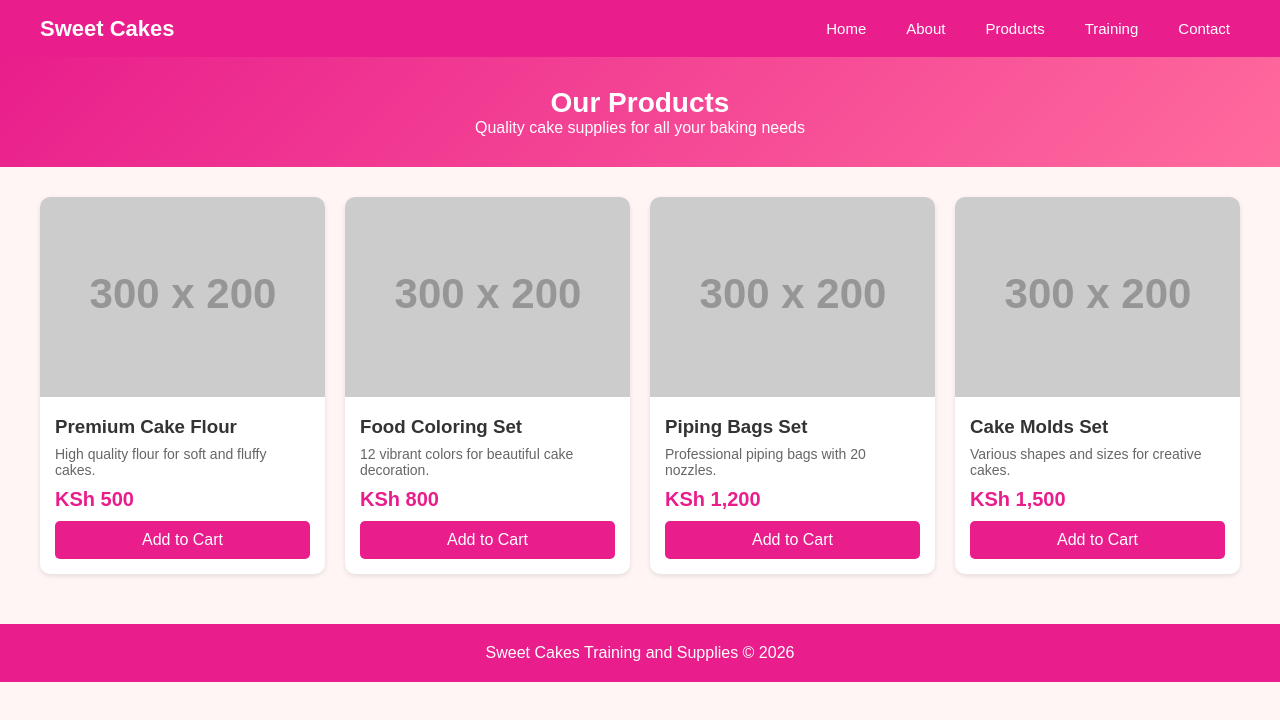
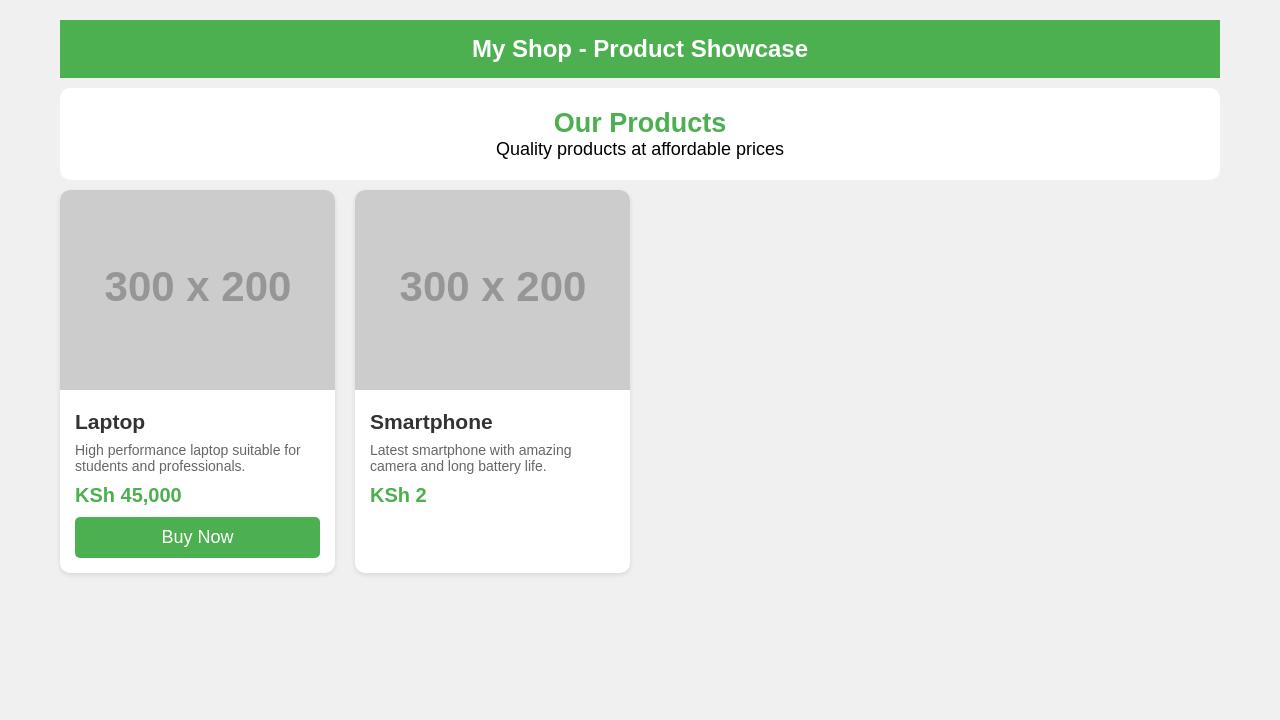
Before and after one commit to awale6732/BIT3208-WEEK8-Responsive, a plain HTML site: page products.html in a window 1280 px wide. Drawn offline with Linux system fonts and the light colour scheme; placeholder pictures from the web are drawn by us.

Commit message:
Add files via upload

```diff
--- a/products.html
+++ b/products.html
@@ -2,94 +2,150 @@
 <html lang="en">
 <head>
     <meta name="viewport" content="width=device-width, initial-scale=1.0">
-    <title>Sweet Cakes - Products</title>
+    <title>Product Showcase</title>
     <style>
+        /* Mobile First - Base Styles */
         * { margin: 0; padding: 0; box-sizing: border-box; }
-        body { font-family: Arial, sans-serif; background: #fff5f5; font-size: 16px; }
-        nav { background: #e91e8c; padding: 15px; }
-        .nav-brand { color: white; font-size: 22px; font-weight: bold; text-align: center; display: block; }
-        .nav-links { display: flex; flex-direction: column; align-items: center; margin-top: 10px; gap: 8px; }
-        .nav-links a { color: white; text-decoration: none; font-size: 15px; padding: 5px 10px; }
-        .nav-links a:hover { background: #c2185b; border-radius: 5px; }
-        .page-header { background: linear-gradient(135deg, #e91e8c, #ff6b9d); color: white; text-align: center; padding: 30px 20px; }
-        .page-header h1 { font-size: 28px; }
-        .products { padding: 20px 15px; display: grid; grid-template-columns: 1fr; gap: 20px; }
-        .product-card { background: white; border-radius: 10px; overflow: hidden; box-shadow: 0 2px 5px rgba(0,0,0,0.1); }
-        .product-card img { width: 100%; height: 200px; object-fit: cover; }
-        .product-info { padding: 15px; }
-        .product-info h3 { color: #333; margin-bottom: 8px; }
-        .product-info p { color: #666; font-size: 14px; margin-bottom: 10px; }
-        .price { color: #e91e8c; font-size: 20px; font-weight: bold; }
-        .btn { display: block; width: 100%; padding: 10px; background: #e91e8c; color: white; text-align: center; margin-top: 10px; border-radius: 5px; text-decoration: none; }
-        footer { background: #e91e8c; color: white; text-align: center; padding: 20px; margin-top: 20px; }
-        footer a { color: white; text-decoration: none; margin: 0 10px; }
+
+        body {
+            font-family: Arial, sans-serif;
+            background: #f0f0f0;
+            font-size: 16px;
+            padding: 10px;
+        }
+
+        /* Navigation */
+        nav {
+            background: #4CAF50;
+            padding: 15px;
+            text-align: center;
+        }
+        nav h1 { color: white; font-size: 20px; }
+
+        /* Header */
+        header {
+            text-align: center;
+            padding: 20px;
+            background: white;
+            margin: 10px 0;
+            border-radius: 10px;
+        }
+        header h2 { color: #4CAF50; }
+
+        /* Products Grid - Mobile First (1 column) */
+        .products {
+            display: grid;
+            grid-template-columns: 1fr;
+            gap: 20px;
+            margin: 10px 0;
+        }
+
+        .product-card {
+            background: white;
+            border-radius: 10px;
+            overflow: hidden;
+            box-shadow: 0 2px 5px rgba(0,0,0,0.1);
+        }
+
+        .product-card img {
+            width: 100%;
+            height: 200px;
+            object-fit: cover;
+            max-width: 100%;
+        }
+
+        .product-info {
+            padding: 15px;
+        }
+
+        .product-info h3 {
+            color: #333;
+            margin-bottom: 8px;
+        }
+
+        .product-info p {
+            color: #666;
+            font-size: 14px;
+            margin-bottom: 10px;
+        }
+
+        .price {
+            color: #4CAF50;
+            font-size: 20px;
+            font-weight: bold;
+        }
+
+        .btn {
+            display: block;
+            width: 100%;
+            padding: 10px;
+            background: #4CAF50;
+            color: white;
+            border: none;
+            border-radius: 5px;
+            text-align: center;
+            margin-top: 10px;
+            cursor: pointer;
+            text-decoration: none;
+        }
+
+        /* Footer */
+        footer {
+            text-align: center;
+            padding: 15px;
+            background: #4CAF50;
+            color: white;
+            border-radius: 10px;
+            margin-top: 10px;
+        }
+
+        /* Tablet - 768px and above (2 columns) */
         @media (min-width: 768px) {
-            .nav-links { flex-direction: row; justify-content: center; gap: 20px; }
-            .products { grid-template-columns: repeat(2, 1fr); }
+            body { font-size: 17px; padding: 15px; }
+
+            .products {
+                grid-template-columns: repeat(2, 1fr);
+            }
+
+            nav h1 { font-size: 24px; }
         }
+
+        /* Desktop - 1024px and above (4 columns) */
         @media (min-width: 1024px) {
-            nav { display: flex; justify-content: space-between; align-items: center; padding: 15px 40px; }
-            .nav-brand { text-align: left; }
-            .nav-links { margin-top: 0; }
-            .products { grid-template-columns: repeat(4, 1fr); padding: 30px 40px; }
+            body { font-size: 18px; max-width: 1200px; margin: 0 auto; padding: 20px; }
+
+            .products {
+                grid-template-columns: repeat(4, 1fr);
+            }
         }
     </style>
 </head>
 <body>
+
     <nav>
-        <span class="nav-brand">Sweet Cakes</span>
-        <div class="nav-links">
-            <a href="index.html">Home</a>
-            <a href="about.html">About</a>
-            <a href="products.html">Products</a>
-            <a href="training.html">Training</a>
-            <a href="contact.html">Contact</a>
-        </div>
+        <h1>My Shop - Product Showcase</h1>
     </nav>
-    <div class="page-header">
-        <h1>Our Products</h1>
-        <p>Quality cake supplies for all your baking needs</p>
-    </div>
+
+    <header>
+        <h2>Our Products</h2>
+        <p>Quality products at affordable prices</p>
+    </header>
+
     <div class="products">
+
         <div class="product-card">
-            <img src="https://via.placeholder.com/300x200?text=Cake+Flour" alt="Cake Flour">
+            <img src="https://via.placeholder.com/300x200?text=Laptop" alt="Laptop">
             <div class="product-info">
-                <h3>Premium Cake Flour</h3>
-                <p>High quality flour for soft and fluffy cakes.</p>
-                <span class="price">KSh 500</span>
-                <a href="#" class="btn">Add to Cart</a>
+                <h3>Laptop</h3>
+                <p>High performance laptop suitable for students and professionals.</p>
+                <span class="price">KSh 45,000</span>
+                <a href="#" class="btn">Buy Now</a>
             </div>
         </div>
+
         <div class="product-card">
-            <img src="https://via.placeholder.com/300x200?text=Food+Colors" alt="Food Colors">
+            <img src="https://via.placeholder.com/300x200?text=Smartphone" alt="Smartphone">
             <div class="product-info">
-                <h3>Food Coloring Set</h3>
-                <p>12 vibrant colors for beautiful cake decoration.</p>
-                <span class="price">KSh 800</span>
-                <a href="#" class="btn">Add to Cart</a>
-            </div>
-        </div>
-        <div class="product-card">
-            <img src="https://via.placeholder.com/300x200?text=Piping+Bags" alt="Piping Bags">
-            <div class="product-info">
-                <h3>Piping Bags Set</h3>
-                <p>Professional piping bags with 20 nozzles.</p>
-                <span class="price">KSh 1,200</span>
-                <a href="#" class="btn">Add to Cart</a>
-            </div>
-        </div>
-        <div class="product-card">
-            <img src="https://via.placeholder.com/300x200?text=Cake+Molds" alt="Cake Molds">
-            <div class="product-info">
-                <h3>Cake Molds Set</h3>
-                <p>Various shapes and sizes for creative cakes.</p>
-                <span class="price">KSh 1,500</span>
-                <a href="#" class="btn">Add to Cart</a>
-            </div>
-        </div>
-    </div>
-    <footer>
-        <p>Sweet Cakes Training and Supplies &copy; 2026</p>
-    </footer>
-</body>
-</html>
+                <h3>Smartphone</h3>
+                <p>Latest smartphone with amazing camera and long battery life.</p>
+                <span class="price">KSh 2
```
Also changed, not shown: profile.html (added, +184 -0 lines).
